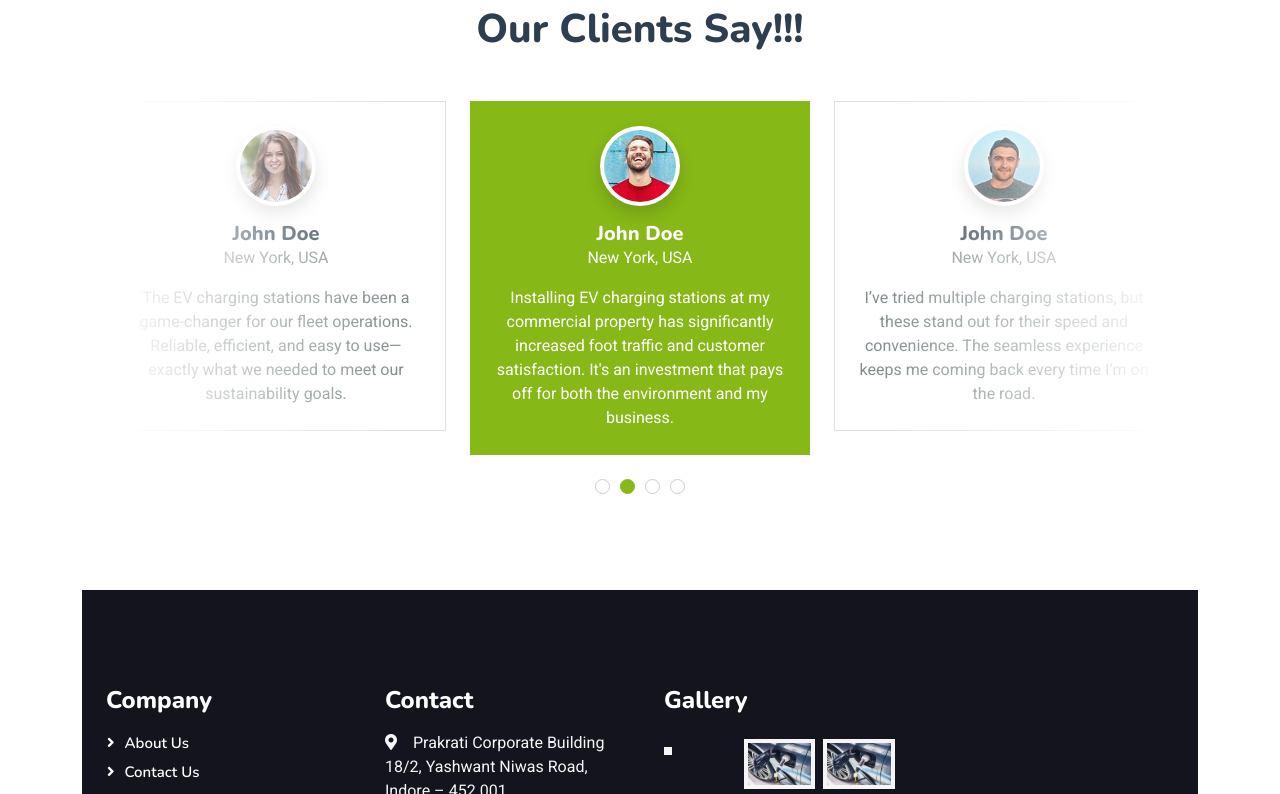
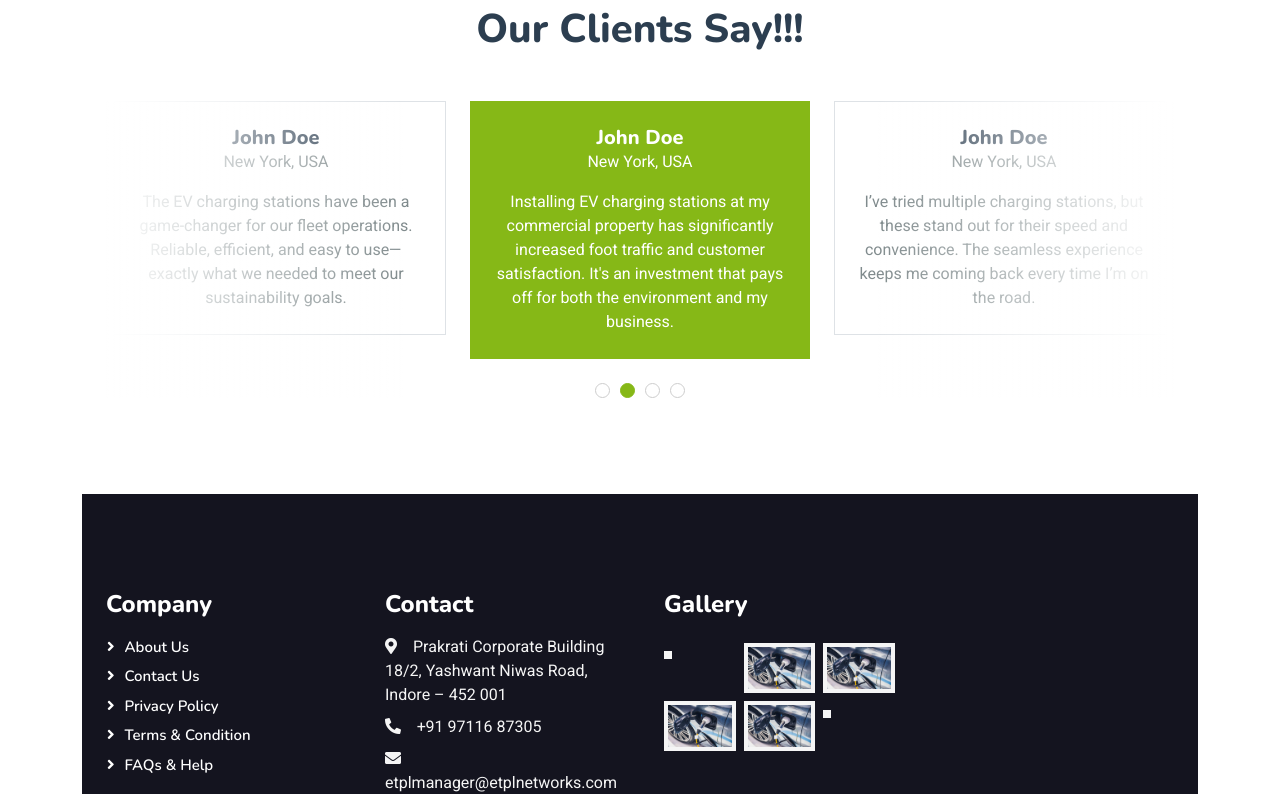
Before and after one commit to karshpreet/EVengers, a plain HTML site: page index.html in a window 1280 px wide. Shown: the part 5249-6043 px from the top of the page. Drawn offline with nearby package versions, Linux system fonts and the light colour scheme.

Commit message:
Update index.html

```diff
--- a/index.html
+++ b/index.html
@@ -709,25 +709,25 @@
             </div>
             <div class="owl-carousel testimonial-carousel position-relative">
                 <div class="testimonial-item bg-white text-center border p-4">
-                    <img class="bg-white rounded-circle shadow p-1 mx-auto mb-3" src="img/testimonial-1.jpg" style="width: 80px; height: 80px;">
+                    <!--<img class="bg-white rounded-circle shadow p-1 mx-auto mb-3" src="img/testimonial-1.jpg" style="width: 80px; height: 80px;">-->
                     <h5 class="mb-0">John Doe</h5>
                     <p>New York, USA</p>
                     <p class="mb-0">The EV charging stations have been a game-changer for our fleet operations. Reliable, efficient, and easy to use—exactly what we needed to meet our sustainability goals.</p>
                 </div>
                 <div class="testimonial-item bg-white text-center border p-4">
-                    <img class="bg-white rounded-circle shadow p-1 mx-auto mb-3" src="img/testimonial-2.jpg" style="width: 80px; height: 80px;">
+                    <!--<img class="bg-white rounded-circle shadow p-1 mx-auto mb-3" src="img/testimonial-2.jpg" style="width: 80px; height: 80px;">-->
                     <h5 class="mb-0">John Doe</h5>
                     <p>New York, USA</p>
                     <p class="mt-2 mb-0">Installing EV charging stations at my commercial property has significantly increased foot traffic and customer satisfaction. It's an investment that pays off for both the environment and my business.</p>
                 </div>
                 <div class="testimonial-item bg-white text-center border p-4">
-                    <img class="bg-white rounded-circle shadow p-1 mx-auto mb-3" src="img/testimonial-3.jpg" style="width: 80px; height: 80px;">
+                    <!--<img class="bg-white rounded-circle shadow p-1 mx-auto mb-3" src="img/testimonial-3.jpg" style="width: 80px; height: 80px;">-->
                     <h5 class="mb-0">John Doe</h5>
                     <p>New York, USA</p>
                     <p class="mt-2 mb-0">I’ve tried multiple charging stations, but these stand out for their speed and convenience. The seamless experience keeps me coming back every time I’m on the road.</p>
                 </div>
                 <div class="testimonial-item bg-white text-center border p-4">
-                    <img class="bg-white rounded-circle shadow p-1 mx-auto mb-3" src="img/testimonial-4.jpg" style="width: 80px; height: 80px;">
+                    <!--<img class="bg-white rounded-circle shadow p-1 mx-auto mb-3" src="img/testimonial-4.jpg" style="width: 80px; height: 80px;">-->
                     <h5 class="mb-0">John Doe</h5>
                     <p>New York, USA</p>
                     <p class="mt-2 mb-0">Integrating EV charging stations into our residential complex has been a huge success. Residents appreciate the convenience, and it's a step forward in creating a greener community.</p>
```
